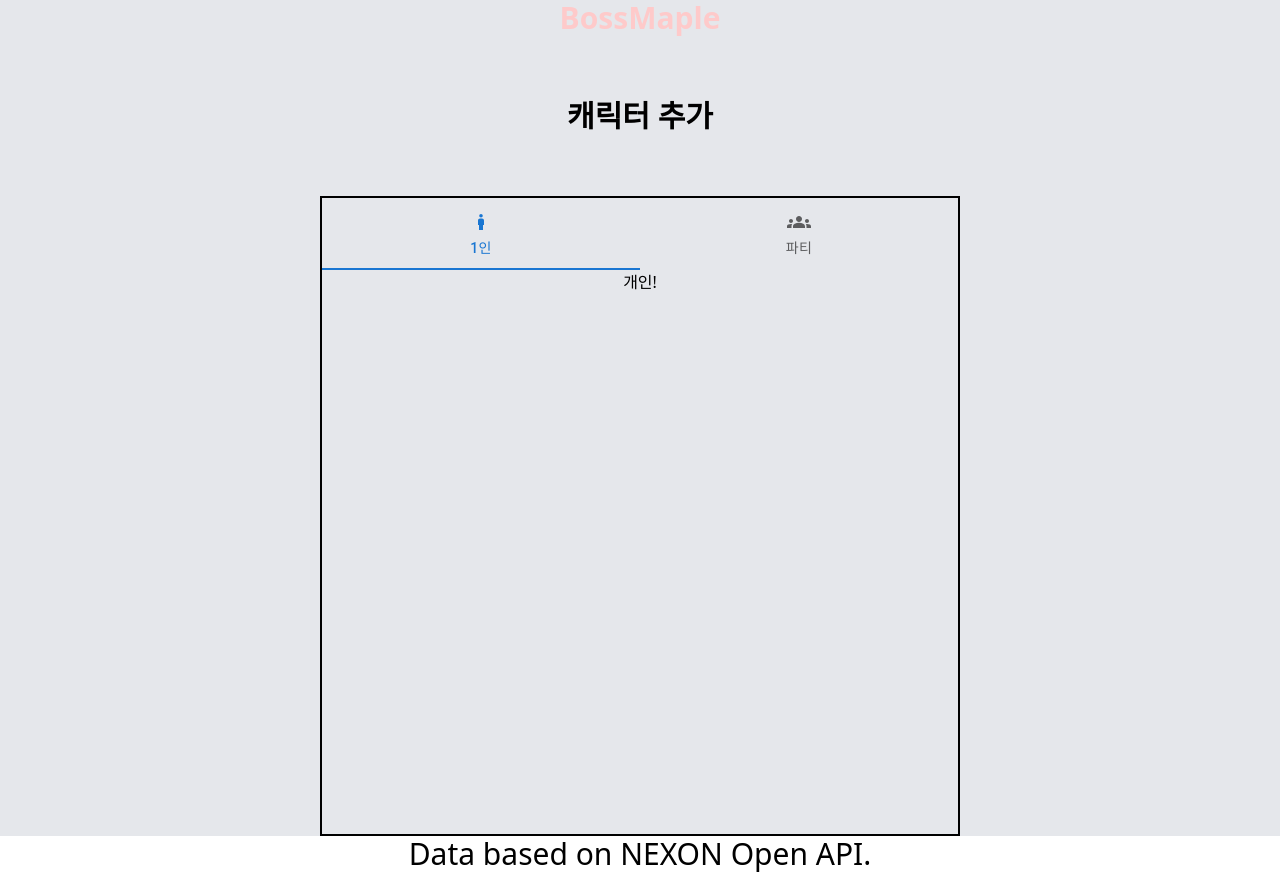
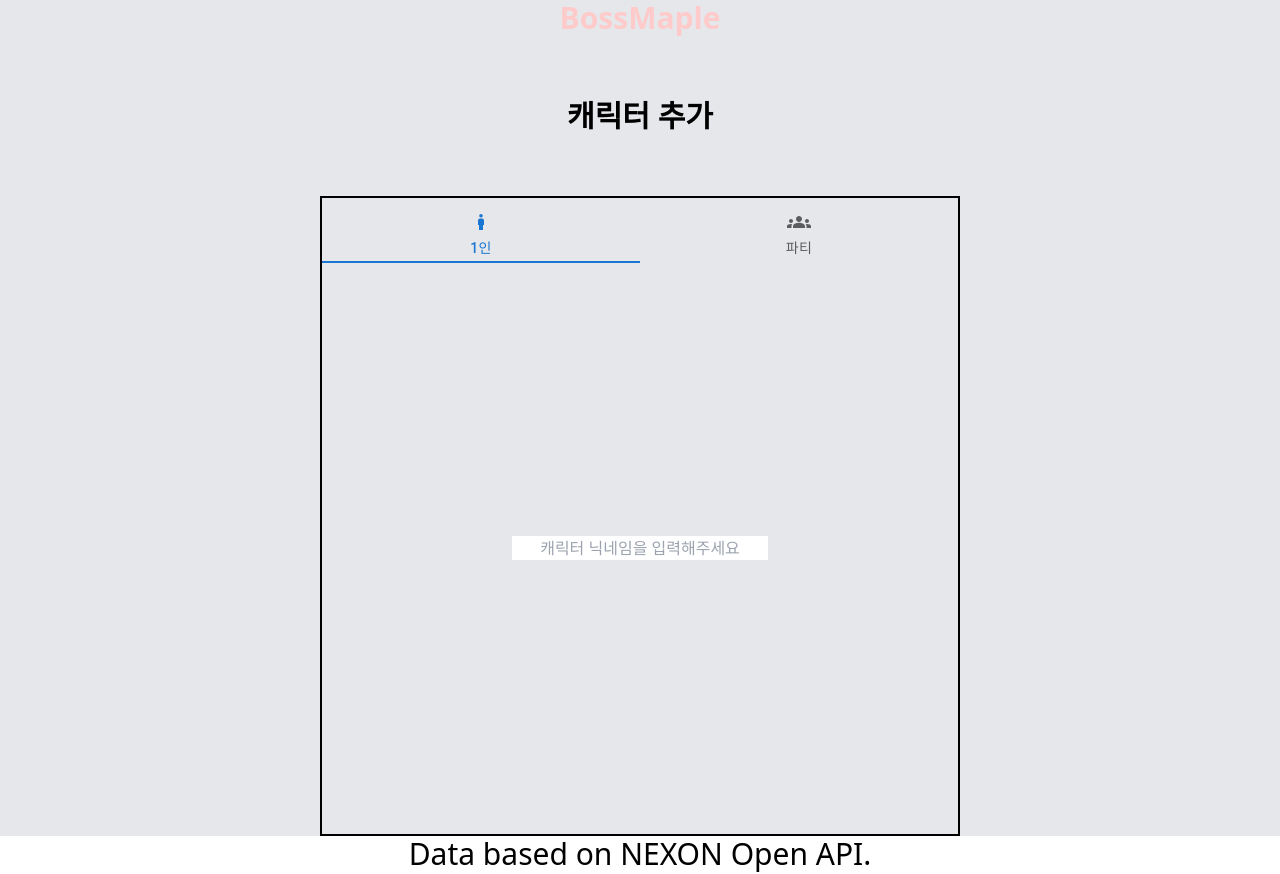
Before and after one commit to Amjong/bossMaple, a React (Create React App) app: page / in a window 1280 px wide. Built offline with nearby package versions, Linux system fonts and the light colour scheme.

Commit message:
CharacterInputTableSolo.jsx: Add Input bar (input user Nickname)

```diff
--- a/src/components/CharacterInfo.jsx
+++ b/src/components/CharacterInfo.jsx
@@ -1,23 +1,7 @@
 import { useCallback, useEffect, useState } from 'react';
-import { getOcidUrl } from '../util/openApiManager';
+import { getOcidFromNickname } from '../util/openApiManager';
 import CharacterTable from './CharacterTable';
 import InputBar from './InputBar';
-
-let fetchData = async (nickname) => {
-  const response = await fetch(getOcidUrl(nickname), {
-    method: 'GET',
-    headers: {
-      'Content-Type': 'application/json',
-      'x-nxopen-api-key': process.env.REACT_APP_MAPLE_API_KEY,
-    },
-  });
-
-  if (!response.ok) {
-    throw new Error(`Network response was not ok: ${response.statusText}`);
-  }
-
-  return response.json();
-};
 
 export default function CharacterInfo() {
   const [nickname, setNickname] = useState('');
@@ -32,7 +16,7 @@ export default function CharacterInfo() {
     if (!nickname || nickname.length <= 1) {
       return;
     }
-    fetchData(nickname).then((response) => {
+    getOcidFromNickname(nickname).then((response) => {
       setOcid(response.ocid);
       console.log(`ocid : ${response.ocid}`);
     });
--- a/src/components/CharacterInputTable.jsx
+++ b/src/components/CharacterInputTable.jsx
@@ -13,7 +13,7 @@ export default function CharacterInputTable() {
   };
 
   return (
-    <div className='w-full'>
+    <div className='flex flex-col w-full h-full'>
       <Tabs
         value={value}
         onChange={handleChange}
@@ -25,7 +25,13 @@ export default function CharacterInputTable() {
         <Tab icon={<BoyIcon />} label='1인' sx={{ width: '50%' }} />
         <Tab icon={<GroupsIcon />} label='파티' sx={{ width: '50%' }} />
       </Tabs>
-      {value === 0 ? <CharacterInputTableSolo /> : <CharacterInputTableParty />}
+      <div className='flex w-full h-full items-center justify-center border-solid border-5 border-black'>
+        {value === 0 ? (
+          <CharacterInputTableSolo />
+        ) : (
+          <CharacterInputTableParty />
+        )}
+      </div>
     </div>
   );
 }
--- a/src/components/CharacterInputTableSolo.jsx
+++ b/src/components/CharacterInputTableSolo.jsx
@@ -1,3 +1,30 @@
+import { useCallback, useEffect, useState } from 'react';
+import { getOcidFromNickname } from '../util/openApiManager';
+import InputBar from './InputBar';
+
 export default function CharacterInputTableSolo() {
-  return <div>개인!</div>;
+  const [nickname, setNickname] = useState('');
+  const [ocid, setOcid] = useState('');
+  const handleSubmit = useCallback((e) => {
+    e.preventDefault();
+    const inputValue = e.target[0].value;
+    //TODO : validate inputValue
+    setNickname(inputValue);
+  }, []);
+
+  useEffect(() => {
+    if (!nickname || nickname.length <= 1) {
+      return;
+    }
+    getOcidFromNickname(nickname).then((response) => {
+      setOcid(response.ocid);
+      console.log(`ocid : ${response.ocid}`);
+    });
+  }, [nickname]);
+  return (
+    <div>
+      <InputBar handleSubmit={handleSubmit}></InputBar>
+      {ocid && <p>{ocid}</p>}
+    </div>
+  );
 }
--- a/src/components/InputBar.jsx
+++ b/src/components/InputBar.jsx
@@ -13,6 +13,7 @@ export default function InputBar({ handleSubmit }) {
         value={text}
         onChange={handleChange}
         type='text'
+        className='w-64 text-center'
       ></input>
     </form>
   );
```
